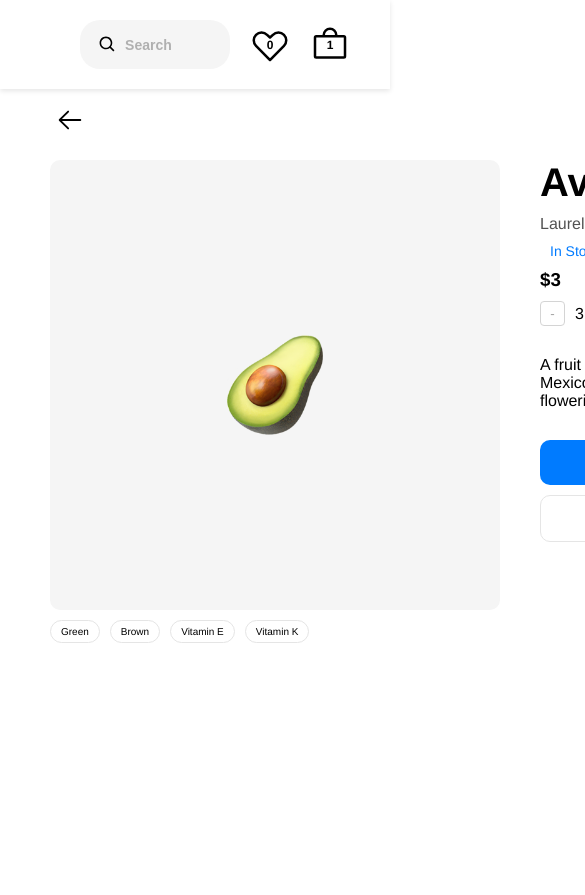
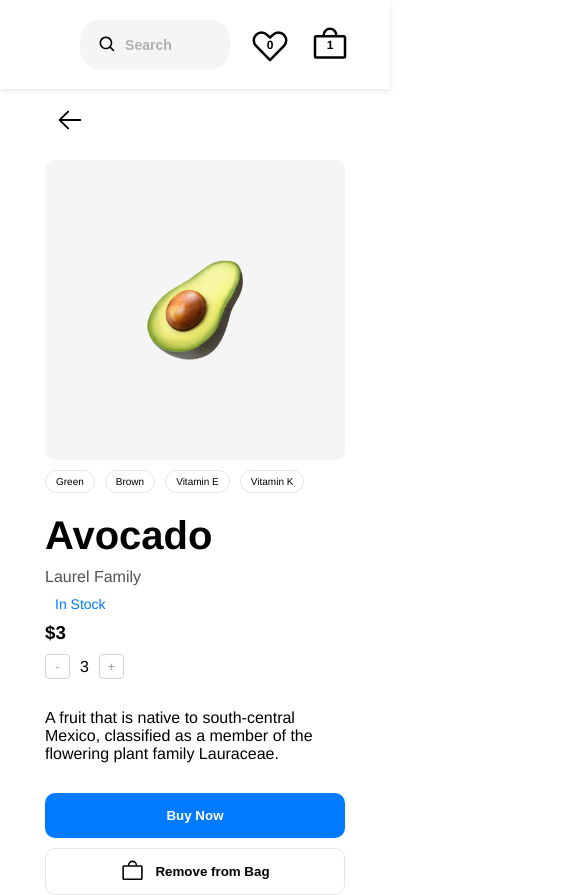
Before and after one commit to Puthikunkim/emoji-store, a React (Vite) app: page /store/avocado in a window 390 px wide. Shown: the top 895 px of the page, 585 px wide, since content can reach past the window. Before the commit the page ends 844 px from the top, so only its background shows below. Built offline with nearby package versions, Linux system fonts and the light colour scheme.

Commit message:
Feat: Made fruit page responsive

```diff
--- a/src/components/FruitPage/FruitPage.module.css
+++ b/src/components/FruitPage/FruitPage.module.css
@@ -32,6 +32,15 @@
     margin-top: 20px;
 }
 
+@media (max-width: 880px) {
+    .bottom {
+        flex-direction: column;
+        gap: 20px;
+        justify-content: center;
+        align-items: center;
+    }
+}
+
 .imgContainer {
     display: flex;
     justify-content: center;
@@ -41,6 +50,13 @@
     height: 450px;
     border-radius: 10px;
     position: relative;
+}
+
+@media (max-width: 550px) {
+    .imgContainer {
+        width: 300px;
+        height: 300px;
+    }
 }
 
 .imgContainer img {
@@ -92,6 +108,19 @@
     display: flex;
     flex-direction: column;
     gap: 10px;
+}
+
+@media (max-width: 880px) {
+    .right {
+        width: 450px;
+        flex-direction: column;
+    }
+}
+
+@media (max-width: 550px) {
+    .right {
+        width: 300px;
+    }
 }
 
 .stock {
```
